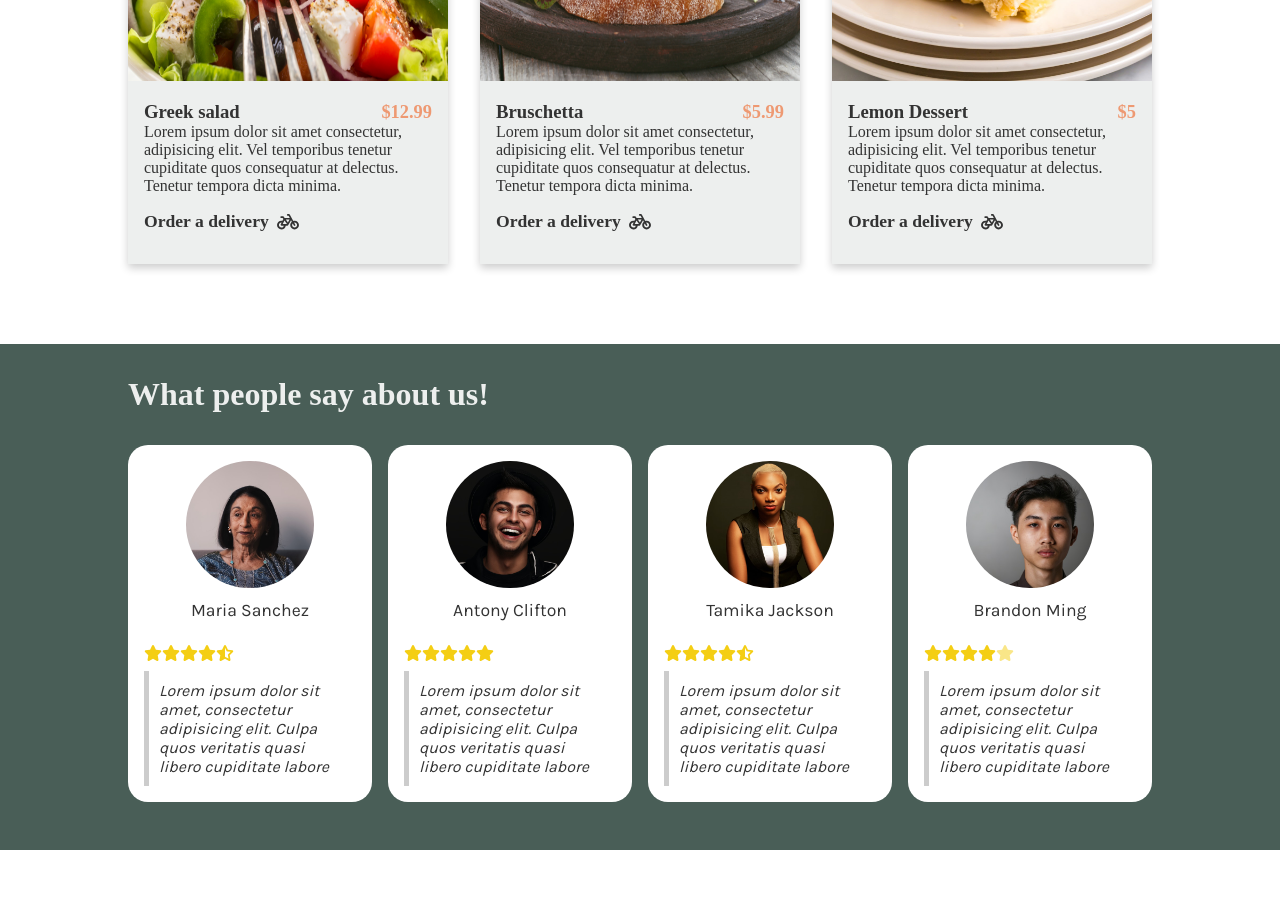
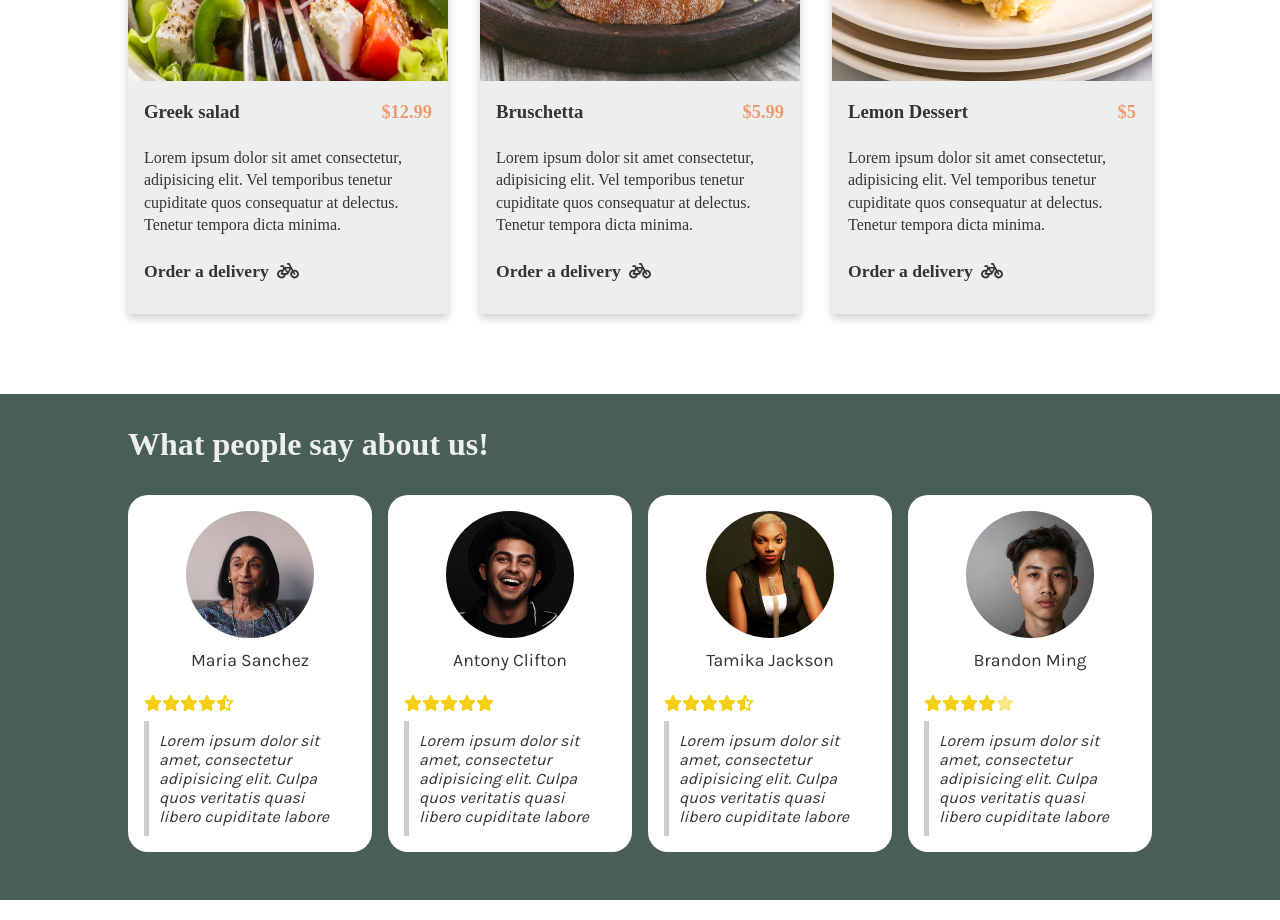
Before and after one commit to mehdiaitouchrif/little-lemon, a React (Create React App) app: page / in a window 1280 px wide. Shown: the part 840-1760 px from the top of the page. Built offline with nearby package versions, Linux system fonts and the light colour scheme; a web font is replaced by a local one.

Commit message:
Fix .mealDetailsDescription class misspell

```diff
--- a/src/styles/MeaCard.module.css
+++ b/src/styles/MeaCard.module.css
@@ -38,8 +38,8 @@
   color: var(--tertiary-color);
 }
 
-.meaDetailsDescription {
-  margin: 2rem 0;
+.mealDetailsDescription {
+  margin: 1.5rem 0;
   line-height: 1.4;
 }
 
```
